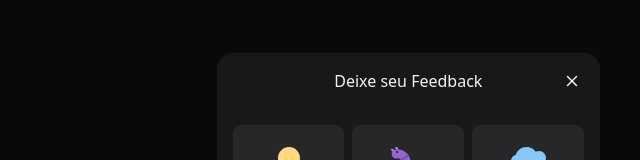
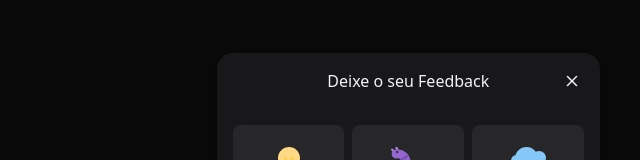
Before and after one commit to Erik-EFL/nlwReturn, a React (Vite) app in the folder nlwReturn/: page / in a window 1280 px wide. Both pictures are taken after a click on the button "Feedback". Shown: the part 387-547 px from the top of the page, without its empty margins (640-1280 px from the left). Built offline with nearby package versions, Linux system fonts and the light colour scheme.

Commit message:
tentativa 82

```diff
--- a/nlwReturn/src/components/WidgetForm/Steps/FeedBackTypeStep.tsx
+++ b/nlwReturn/src/components/WidgetForm/Steps/FeedBackTypeStep.tsx
@@ -9,7 +9,7 @@ export function FeedBackTypeStep({onClickFeedBackChanged}: FeedBackTypeProps) {
   return(
     <>
     <header>
-      <span className="text-sl leading-6">Deixe seu Feedback</span>
+      <span className="text-sl leading-6">Deixe o seu Feedback</span>
       <CloseButton />
     </header>
     <div className="flex py-8 gap-2 w-full">
@@ -20,7 +20,6 @@ export function FeedBackTypeStep({onClickFeedBackChanged}: FeedBackTypeProps) {
             onClick={ () => onClickFeedBackChanged(key as feedbackTypes) }
             type="button"
             >
-
               <img src={value.image.source} alt={value.image.alt} />
               <span>{value.title}</span>
             </button>
```
